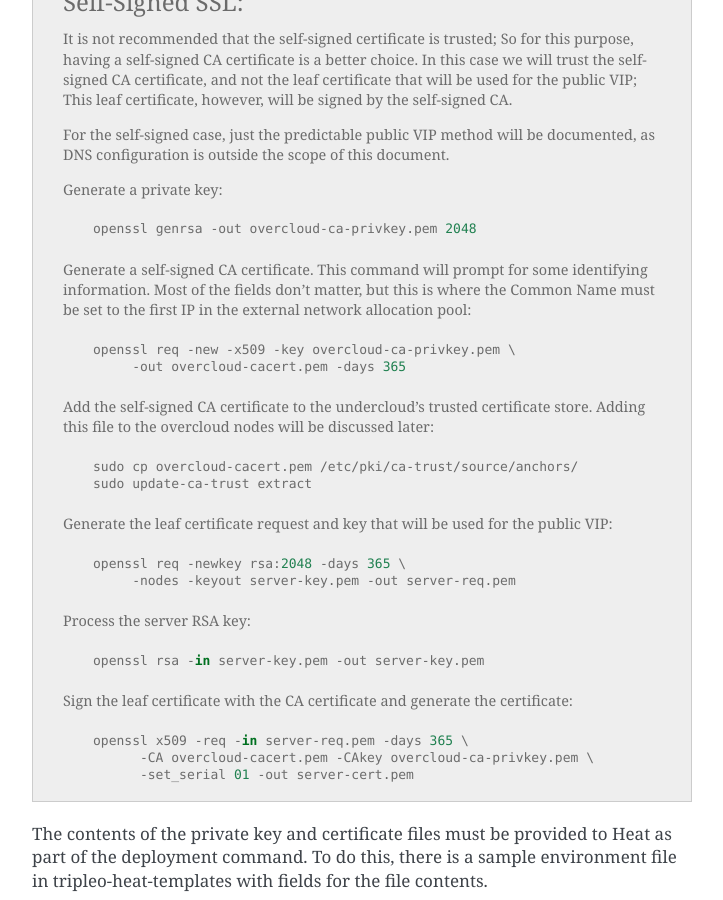
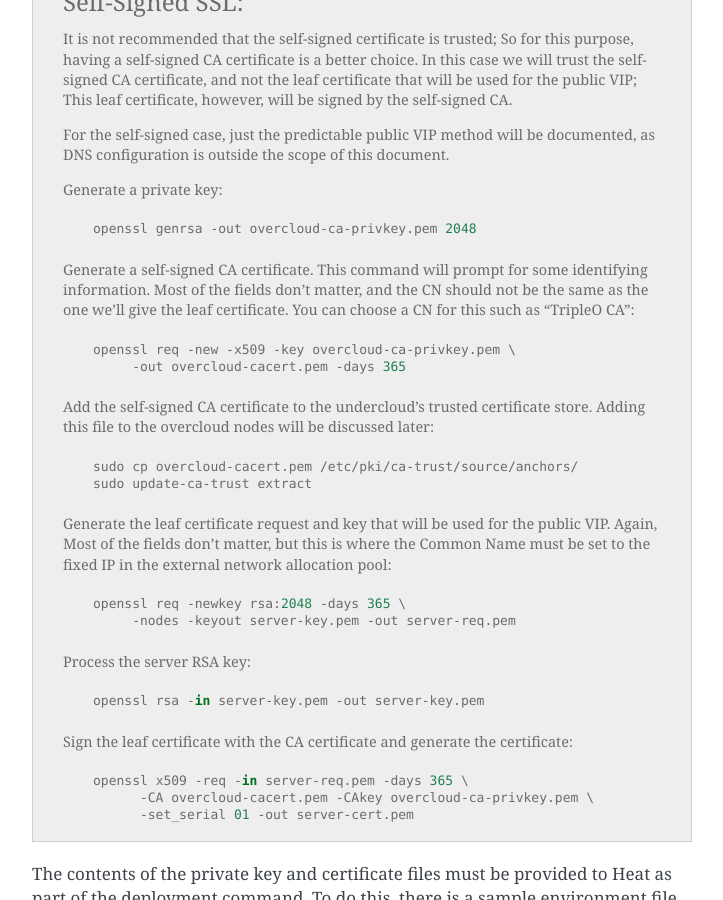
Before and after one commit to openstack-archive/tripleo-docs, a Sphinx documentation site: the page built from doc/source/advanced_deployment/ssl.rst, in a window 1280 px wide and 900 px high, scrolled down 2950 px. Shown: the whole window, without its empty margins (388-1111 px from the left). Built offline with Sphinx 7.4.7, drawn with Linux system fonts in a browser that asks for light colours.

Commit message:
Fix leftover statement about the CA's CN
When the documentation pointed to using just a self-signed
certificate (with no CA), this was correct, however, as this changed,
this statement should have been updated as well, as it now gives
erronous advice about the CA's CN.

Change-Id: I09394a66c787ec1f4c8c0db75a70b5dfd868ef26

```diff
--- a/doc/source/advanced_deployment/ssl.rst
+++ b/doc/source/advanced_deployment/ssl.rst
@@ -146,9 +146,9 @@ Certificate Details
        openssl genrsa -out overcloud-ca-privkey.pem 2048
 
    Generate a self-signed CA certificate.  This command will prompt for some
-   identifying information.  Most of the fields don't matter, but this
-   is where the Common Name must be set to the first IP in the external
-   network allocation pool::
+   identifying information.  Most of the fields don't matter, and the CN should
+   not be the same as the one we'll give the leaf certificate. You can choose a
+   CN for this such as "TripleO CA"::
 
        openssl req -new -x509 -key overcloud-ca-privkey.pem \
             -out overcloud-cacert.pem -days 365
@@ -160,7 +160,9 @@ Certificate Details
        sudo update-ca-trust extract
 
    Generate the leaf certificate request and key that will be used for the
-   public VIP::
+   public VIP. Again, Most of the fields don't matter, but this is where the
+   Common Name must be set to the fixed IP in the external network allocation
+   pool::
 
        openssl req -newkey rsa:2048 -days 365 \
             -nodes -keyout server-key.pem -out server-req.pem
```
